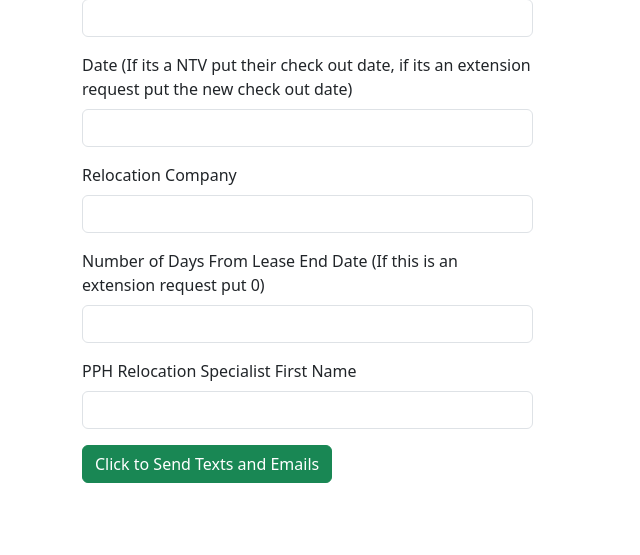
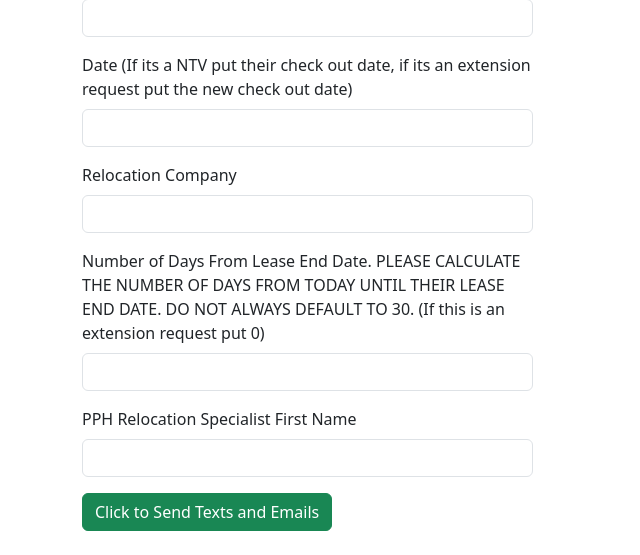
Before and after one commit to pphousing/ntv-extension-request, a Flask app: page / in a window 1280 px wide. Shown: the part 754-1309 px from the top of the page, without its empty margins (0-640 px from the left). Before the commit the page ends 1237 px from the top, so only its background shows below. Run offline with Flask 3, Linux system fonts and the light colour scheme.

Commit message:
Add files via upload

```diff
--- a/templates/index.html
+++ b/templates/index.html
@@ -76,7 +76,7 @@
                 </div>
 
                 <div class="mb-3">
-                    <label class="form-label">Number of Days From Lease End Date (If this is an extension request put 0)</label>
+                    <label class="form-label">Number of Days From Lease End Date. PLEASE CALCULATE THE NUMBER OF DAYS FROM TODAY UNTIL THEIR LEASE END DATE. DO NOT ALWAYS DEFAULT TO 30. (If this is an extension request put 0)</label>
                     <input type="number" name="num_days" class="form-control" required>
                 </div>
 
```
